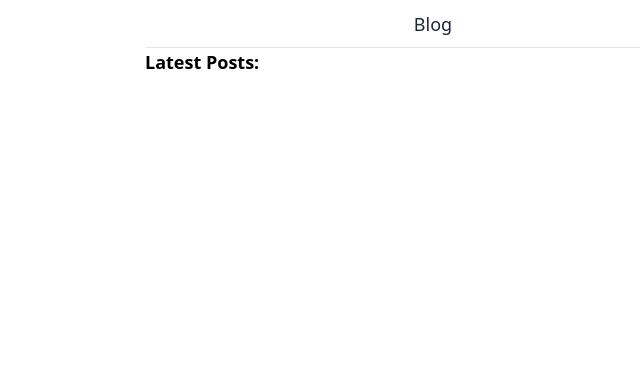
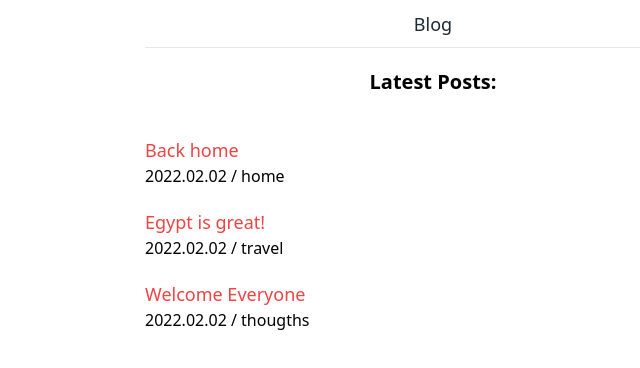
Before and after one commit to jeonghun94/new-carrot-market, a Next.js app: page /blog in a window 1280 px wide. Shown: the top 368 px of the page, without its empty margins (207-847 px from the left). Built offline with nearby package versions, Linux system fonts and the light colour scheme.

Commit message:
정적 파일 관련 읽기, seoTitle 버그 수정, getStaticProps

```diff
--- a/components/layout.tsx
+++ b/components/layout.tsx
@@ -19,6 +19,9 @@ export default function Layout({
   children,
   seoTitle,
 }: LayoutProps) {
+  const headTitle = `${
+    seoTitle ? `${seoTitle} | Carrot Market` : "Carrot Market"
+  }`;
   const router = useRouter();
   const onClick = () => {
     router.back();
@@ -26,7 +29,7 @@ export default function Layout({
   return (
     <div>
       <Head>
-        <title>{seoTitle} | Carrot Market</title>
+        <title>{headTitle}</title>
       </Head>
       <div className="bg-white w-full h-12 max-w-xl justify-center text-lg px-10 font-medium  fixed text-gray-800 border-b top-0  flex items-center">
         {canGoBack ? (
--- a/package.json
+++ b/package.json
@@ -12,6 +12,7 @@
     "@prisma/client": "^4.2.1",
     "@sendgrid/mail": "^7.7.0",
     "autoprefixer": "^10.4.8",
+    "gray-matter": "^4.0.3",
     "iron-session": "^6.1.3",
     "next": "12.2.3",
     "postcss": "^8.4.14",
--- a/pages/_app.tsx
+++ b/pages/_app.tsx
@@ -4,6 +4,7 @@ import { SWRConfig } from "swr";
 import Script from "next/script";
 
 function MyApp({ Component, pageProps }: AppProps) {
+  console.log("APP IS RUNNING");
   return (
     <SWRConfig
       value={{
--- a/pages/blog.tsx
+++ b/pages/blog.tsx
@@ -1,10 +1,50 @@
 import Layout from "@components/layout";
+import matter from "gray-matter";
+import { readdirSync, readFileSync } from "fs";
+import { NextPage } from "next";
 
-export default function Blog() {
+interface Post {
+  title: string;
+  date: string;
+  category: string;
+}
+
+interface Test {
+  test: string;
+}
+
+const Blog: NextPage<{ posts: Post[]; test: Test }> = ({ posts, test }) => {
+  console.log(test);
   return (
     <Layout title="Blog" seoTitle="Blog">
-      <h1 className="font-semibold text-lg">Latest Posts:</h1>
-      <ul></ul>
+      <h1 className="font-semibold text-center text-xl mt-5 mb-10">
+        Latest Posts:
+      </h1>
+      {posts.map((post, index) => (
+        <div key={index} className="mb-5">
+          <span className="text-lg text-red-500">{post.title}</span>
+          <div>
+            <span>
+              {post.date} / {post.category}
+            </span>
+          </div>
+        </div>
+      ))}
     </Layout>
   );
+};
+
+export async function getStaticProps() {
+  const blogPosts = readdirSync("./posts").map((file) => {
+    const content = readFileSync(`./posts/${file}`, "utf-8");
+    return matter(content).data;
+  });
+  return {
+    props: {
+      posts: blogPosts.reverse(),
+      test: "test",
+    },
+  };
 }
+
+export default Blog;
--- a/pages/index.tsx
+++ b/pages/index.tsx
@@ -22,10 +22,7 @@ const Home: NextPage = () => {
   const { user, isLoading } = useUser();
   const { data } = useSWR<ProductResponse>("/api/products");
   return (
-    <Layout title="홈" hasTabBar>
-      <Head>
-        <title>Home</title>
-      </Head>
+    <Layout title="홈" hasTabBar seoTitle="Home">
       <div className="flex flex-col space-y-5 divide-y">
         {data?.products?.map((product) => (
           <Item
--- /dev/null
+++ b/posts/01-first-post.md
@@ -0,0 +1,11 @@
+---
+title: Welcome Everyone
+date: 2022.02.02
+category: thougths
+---
+
+# Welcome everyone!
+
+This is my fist blog post!
+
+Thank you for reading
--- /dev/null
+++ b/posts/02-my-trip-to-egypt.md
@@ -0,0 +1,9 @@
+---
+title: Egypt is great!
+date: 2022.02.02
+category: travel
+---
+
+# Travel more. Buy less stuff.
+
+Get fat.
--- /dev/null
+++ b/posts/03-back-home.md
@@ -0,0 +1,11 @@
+---
+title: Back home
+date: 2022.02.02
+category: home
+---
+
+# Welcome everyone!
+
+This is my fist blog post!
+
+Thank you for reading!
```
Also changed, not shown: 1 other file (tests, documents, lock files or other folders).
